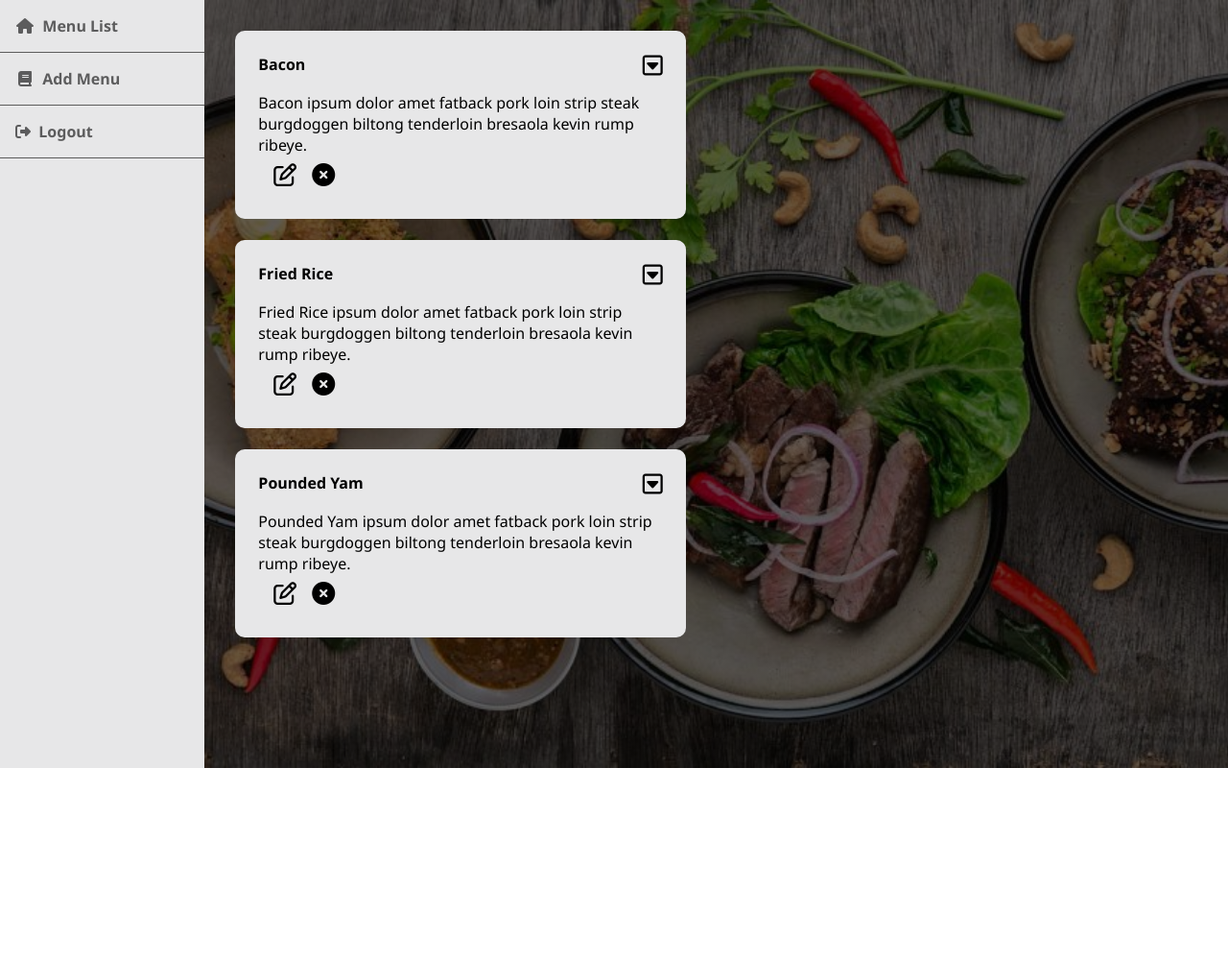
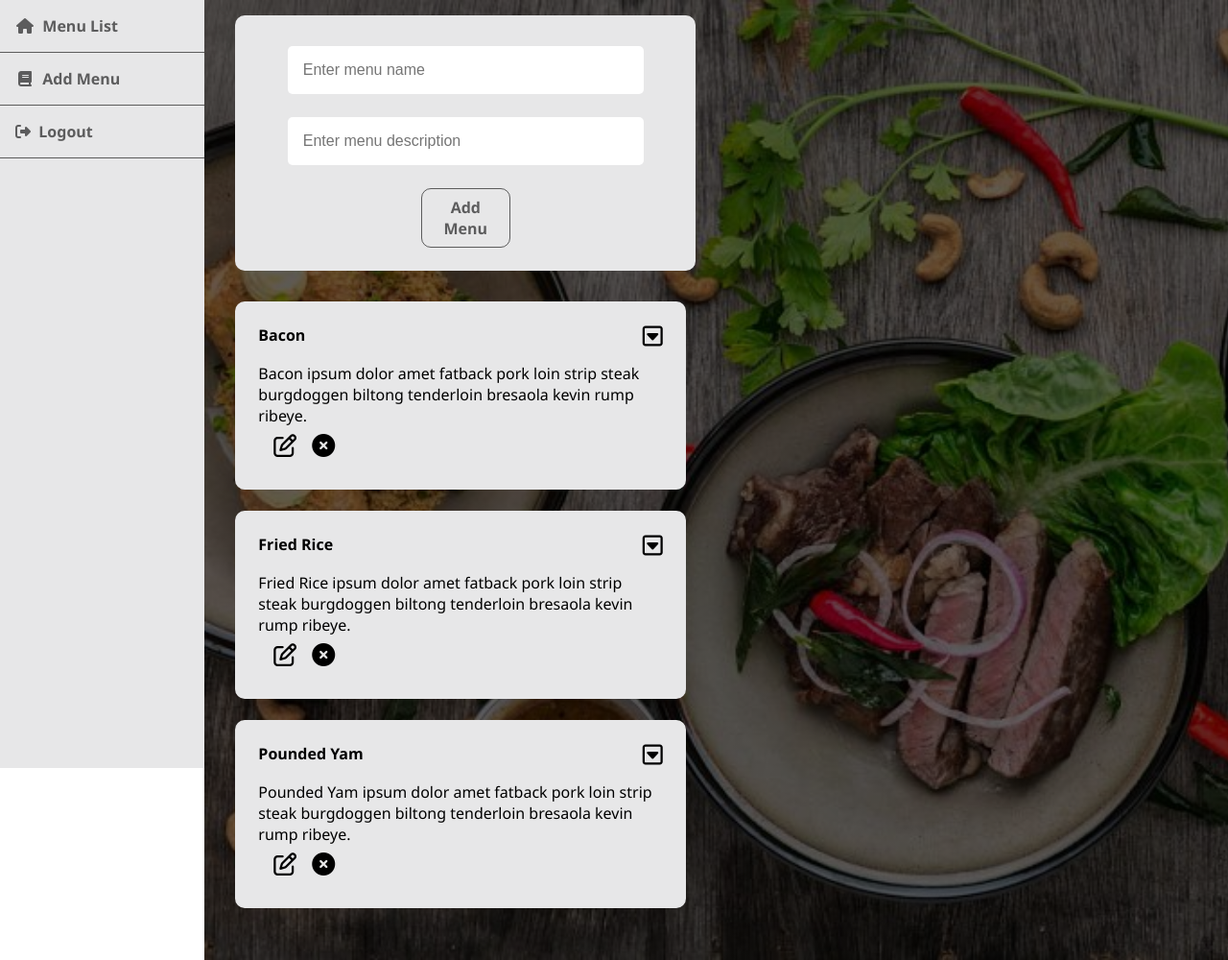
Before and after one commit to MicahBala/bookAMeal, a plain HTML site: page app/ui/admin.html in a window 1280 px wide. Shown: the whole page at 96% size. Before the commit the page ends 800 px from the top, so only its background shows below. Drawn offline with Linux system fonts and the light colour scheme.

Commit message:
[Feature #163843759] Added input fields to add menu item

```diff
--- a/app/ui/admin.html
+++ b/app/ui/admin.html
@@ -12,7 +12,7 @@
   <body>
     <div class="main-content-admin">
       <div class="side-menu-admin">
-        <a class="list-group-item" href="#"
+        <a class="list-group-item" href="admin.html"
           ><i class="fa fa-home fa-fw" aria-hidden="true"></i>&nbsp; Menu
           List</a
         >
@@ -24,6 +24,22 @@
         >
       </div>
       <div class="background-admin">
+        <div class="add-menu">
+          <form class="admin-form" action="#" method="post">
+            <input
+              class="admin-input"
+              type="text"
+              placeholder="Enter menu name"
+            />
+            <input
+              class="admin-input"
+              type="email"
+              placeholder="Enter menu description"
+            />
+
+            <a href="#" class="btn-save-admin">Add Menu</a>
+          </form>
+        </div>
         <div class="content-admin">
           <div id="menu-list"></div>
         </div>
--- a/app/ui/css/main.css
+++ b/app/ui/css/main.css
@@ -140,7 +140,7 @@ header {
   text-align: center;
 }
 
-form {
+.login-form {
   border: solid 1px var(--light-gray);
   border-bottom-left-radius: 10px;
   border-bottom-right-radius: 10px;
@@ -189,7 +189,7 @@ form {
   border-right: solid 1px var(--light-gray);
 }
 
-input {
+.login-input {
   margin-top: 1rem;
   padding: 0.8rem;
   font-weight: 0.5rem;
@@ -364,3 +364,31 @@ button {
   color: var(--light-gray);
   background-color: var(--brown);
 }
+
+.admin-form {
+  width: 45%;
+  padding: 0.5rem;
+  margin: 1rem 0 0 2rem;
+  border-radius: 10px;
+  background: var(--light-gray);
+  text-align: center;
+}
+.admin-input {
+  width: 80%;
+  padding: 1rem;
+  border-radius: 5px;
+  display: block;
+  margin: 1.5rem auto;
+}
+
+.btn-save-admin {
+  text-decoration: none;
+  color: var(--dark);
+  border: solid 1px var(--dark);
+  padding: 0.5rem;
+  border-radius: 10px;
+  font-weight: bold;
+  display: block;
+  width: 20%;
+  margin: 1rem auto;
+}
```
Also changed, not shown: app/ui/js/menu.js (+0 -23 lines), app/ui/login.html (+19 -5 lines).
